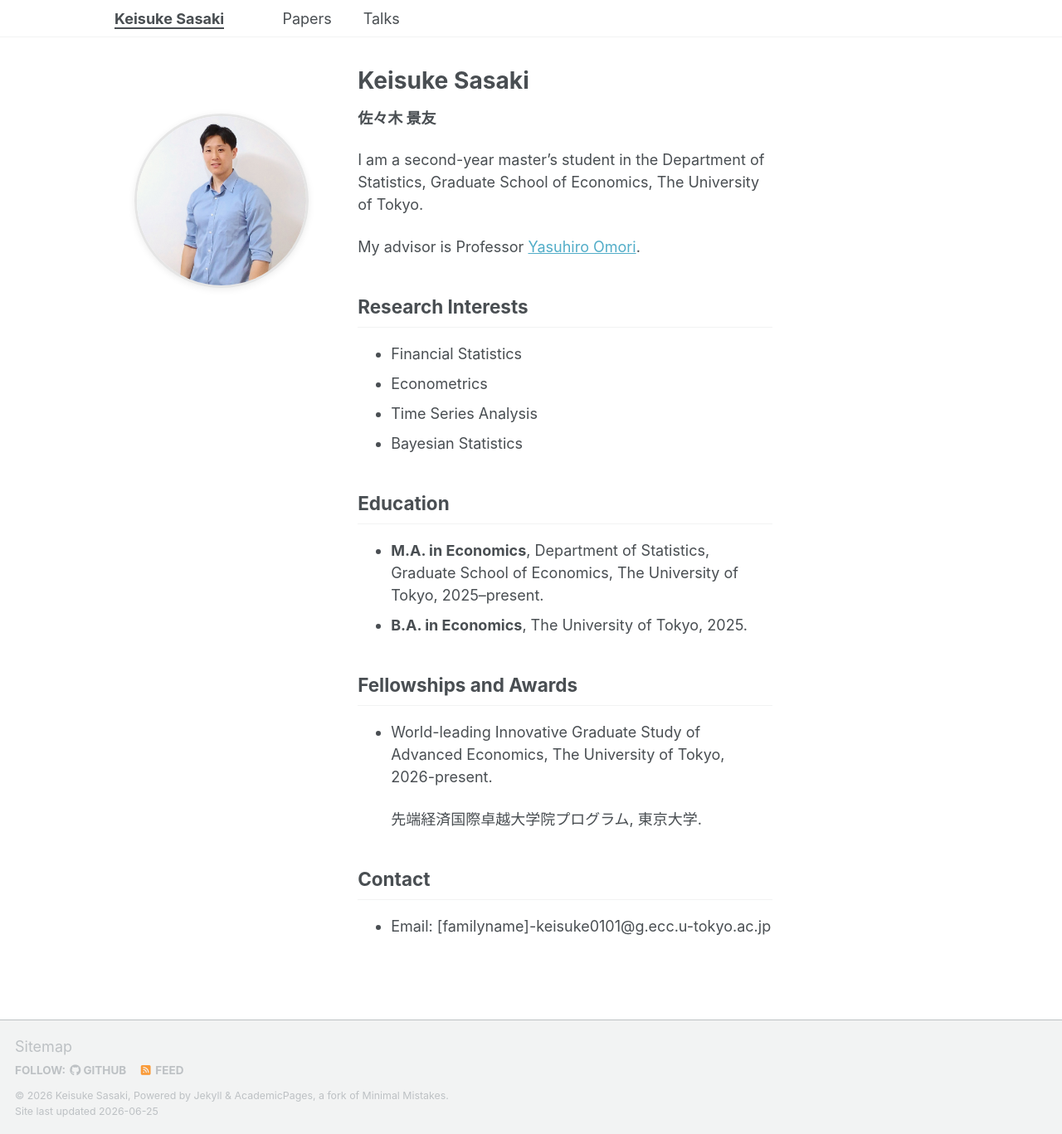
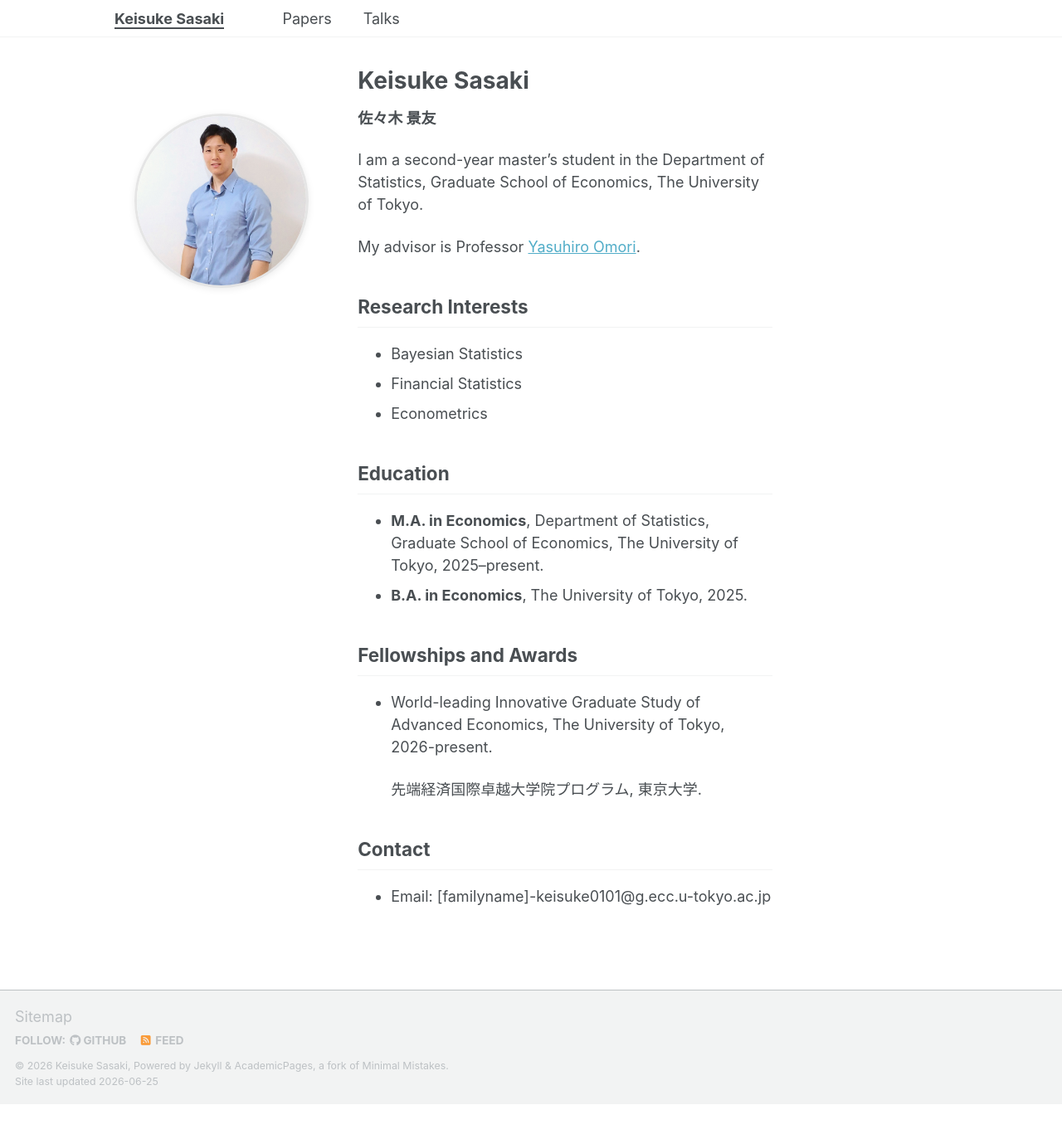
Before and after one commit to ksasaki-stats/ksasaki-stats.github.io, a Jekyll site: the page built from _pages/about.md, in a window 1280 px wide and 1367 px high. Shown: the whole window at 83% size. Built offline with Jekyll 4.4.1, drawn with Linux system fonts in a browser that asks for light colours; a script bundle is joined from its source files by our own code; library files that are not in the unit come from our copies.

Commit message:
Update about.md

```diff
--- a/_pages/about.md
+++ b/_pages/about.md
@@ -66,10 +66,9 @@ My advisor is Professor [Yasuhiro Omori](https://sites.google.com/view/omori-sta
 
 ## Research Interests
 
+- Bayesian Statistics
 - Financial Statistics
 - Econometrics
-- Time Series Analysis
-- Bayesian Statistics
 
 ## Education
 
```
